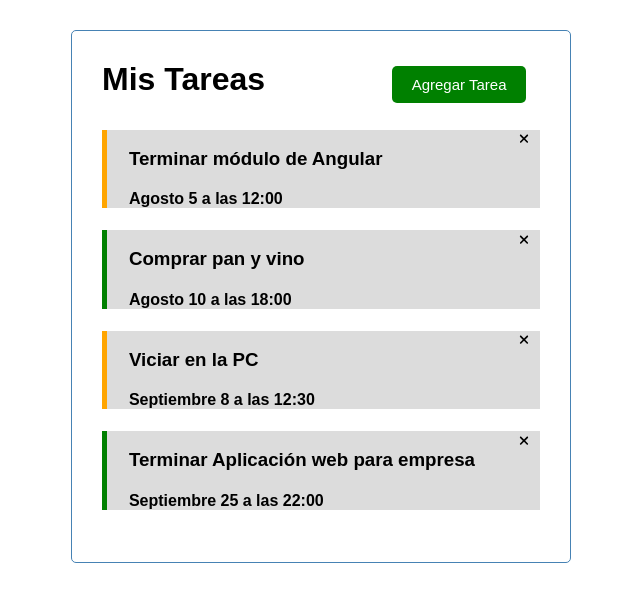
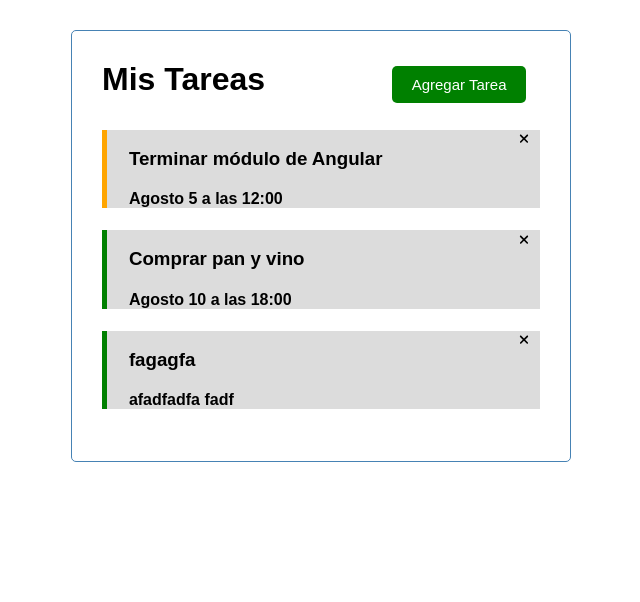
Before and after one commit to diegorus92/Task-list, an Angular app in the folder TaskList/: page / in a window 1280 px wide. Shown: the top 602 px of the page, without its empty margins (319-959 px from the left). Built offline with nearby package versions, Linux system fonts and the light colour scheme; data requests are answered from the project's data file.

Commit message:
implementado de get y put con json

```diff
--- a/TaskList/package.json
+++ b/TaskList/package.json
@@ -6,7 +6,8 @@
     "start": "ng serve",
     "build": "ng build",
     "watch": "ng build --watch --configuration development",
-    "test": "ng test"
+    "test": "ng test",
+    "server": "json-server --watch src/assets/db.json --port 3000"
   },
   "private": true,
   "dependencies": {
@@ -22,6 +23,7 @@
     "@fortawesome/fontawesome-svg-core": "^6.1.2",
     "@fortawesome/free-solid-svg-icons": "^6.1.2",
     "bootstrap": "^5.2.0",
+    "json-server": "^0.17.0",
     "rxjs": "~7.5.0",
     "tslib": "^2.3.0",
     "zone.js": "~0.11.4"
--- a/TaskList/src/app/app.module.ts
+++ b/TaskList/src/app/app.module.ts
@@ -8,6 +8,7 @@ import { TareaComponent } from './componentes/tarea/tarea.component';
 import { BotonAgregarComponent } from './componentes/boton-agregar/boton-agregar.component';
 import { ListaTareasComponent } from './componentes/lista-tareas/lista-tareas.component';
 import { FormularioTareaComponent } from './componentes/formulario-tarea/formulario-tarea.component';
+import { HttpClientModule } from '@angular/common/http';
 
 @NgModule({
   declarations: [
@@ -22,6 +23,7 @@ import { FormularioTareaComponent } from './componentes/formulario-tarea/formula
     FontAwesomeModule,
     FormsModule,
     ReactiveFormsModule,
+    HttpClientModule
   ],
   providers: [],
   bootstrap: [AppComponent]
--- a/TaskList/src/app/componentes/formulario-tarea/formulario-tarea.component.ts
+++ b/TaskList/src/app/componentes/formulario-tarea/formulario-tarea.component.ts
@@ -15,6 +15,8 @@ export class FormularioTareaComponent implements OnInit {
     private servicioTareas: TareaService,
     ) { }
 
+
+  tareaActual?: ITarea;
 
   formulario:FormGroup = this.formBuilder.group({
     descripcion: ['',[Validators.required]],
@@ -34,7 +36,7 @@ export class FormularioTareaComponent implements OnInit {
   }
 
   agregarTarea(tarea:ITarea){
-    this.servicioTareas.Tarea = tarea;
+    this.servicioTareas.agregarTarea(tarea).subscribe();
   }
 
   onEnviar(evento:Event):void{
--- a/TaskList/src/app/componentes/lista-tareas/lista-tareas.component.ts
+++ b/TaskList/src/app/componentes/lista-tareas/lista-tareas.component.ts
@@ -2,6 +2,7 @@ import { Component, OnInit } from '@angular/core';
 import { TAREAS } from '../../MockTareas';
 import { ITarea } from 'src/app/Interfaces/ITarea';
 import { TareaService } from "../../servicios/tarea.service";
+import { tap } from 'rxjs/operators';
 
 @Component({
   selector: 'app-lista-tareas',
@@ -10,21 +11,34 @@ import { TareaService } from "../../servicios/tarea.service";
 })
 export class ListaTareasComponent implements OnInit {
 
-  tareas:ITarea[] = [];
+  tareas:ITarea[] = []; //Almacena las tareas recuperadas de la DB mediante el TareaService
 
   constructor(private servicioTareas:TareaService) { }
 
+
   ngOnInit(): void {
-    this.getTareas();
+    //this.getTareas();
+
+    this.servicioTareas.getTareas()   //Se suscribe al obserbavle getTareas() que recupera asincronicamente
+                                      //las tareas de la DB
+    .subscribe((tareas) => {  //Dentro del subscribe, recupera las tareas de la DB y:
+      this.tareas = tareas;   //-las almacena en la lista tareas de esta clase...
+      this.servicioTareas.tareas = this.tareas; //-copia la lista tareas de esta clase a la lista tareas de la del servicio...
+      this.servicioTareas.recuperarTareas();//-ejectuta la funcion del servicio que actualiza la ListaTareas del mismo con el contenido de su lista tareas del mismo cargada en la linea anterior...
+      console.log("lista-tareas:",tareas);
+
+      this.servicioTareas.ListaTarea$.subscribe(tareas => this.servicioTareas.tareas = tareas);//-finalmente nos subscribimos a ListaTarea$ que nos actualiza asincronicamente los cambios en el listado de tareas
+                                      //Por si a caso en el subscribe volvemos a copiar las tareas de la lista tareas de esta clase a la lista tareas del servicio
+    })
   }
 
-  getTareas():void{
+  /*getTareas():void{
     this.tareas = this.servicioTareas.Tareas;
-  }
+  }*/
 
   modificarRecordatorio(tarea:ITarea):void{
     tarea.recordatorio = !tarea.recordatorio;
-    this.servicioTareas.modificarTarea(tarea);
+    this.servicioTareas.modificarTarea(tarea).subscribe();
   }
 
 
--- a/TaskList/src/app/componentes/tarea/tarea.component.ts
+++ b/TaskList/src/app/componentes/tarea/tarea.component.ts
@@ -29,6 +29,6 @@ export class TareaComponent implements OnInit {
   }
 
   eliminarTarea():void{
-    this.servicioTarea.removerTarea(this.tarea);
+
   }
 }
--- a/TaskList/src/app/servicios/tarea.service.ts
+++ b/TaskList/src/app/servicios/tarea.service.ts
@@ -1,27 +1,65 @@
 import { Injectable } from '@angular/core';
 import { ITarea } from '../Interfaces/ITarea';
 import { TAREAS } from '../MockTareas';
+import { HttpClient, HttpHeaders, HttpParamsOptions } from '@angular/common/http';
+import { Observable, BehaviorSubject } from 'rxjs';
+
+const HttpOptions = {
+  headers: new HttpHeaders({
+    contentType: 'application/json'
+  })
+};
 
 @Injectable({
   providedIn: 'root'
 })
 export class TareaService {
 
-  ListaTareas = TAREAS;
+  //ListaTareas = TAREAS;               //USADO PARA EL MockTareas.ts
 
-  constructor() { }
+  tareas:ITarea[] = []; //almacenara las tarear recuperadas de la DB
+  private ListaTareas = new BehaviorSubject<ITarea[]>([]); //contendrá las tareas actualizadas asincronicamente,
+                                                          //para que los demas componentes qeu necesiten hacerlo,
+                                                          //se suscriban a ella y se actualizen también
+  private apiUrl = "http://localhost:3000/tareas";
 
-  get Tareas(){
+  constructor(private http:HttpClient) { }
+
+  /*get Tareas(){                         //USADO PARA EL MockTareas.ts
     return this.ListaTareas;//TAREAS;
+  }*/
+
+  get ListaTarea$():Observable<ITarea[]>{ //devuelve asincronicamente mediante subscripción de los demás componentes a el contenido de la ListaTareas
+    return this.ListaTareas.asObservable();//De esta forma se comparte la información de ListaTareas con cualquier componente que se le subscriba
   }
 
-  set Tarea(tarea:ITarea){
+  getTareas():Observable<ITarea[]> { //devuelve asincronicamente las tareas contenidas en la DB
+    return this.http.get<ITarea[]>(this.apiUrl);
+  }
+
+  recuperarTareas():void{ //guarda el contenido de la lista "tareas" de esta clase en en la ListaTareas para tenerla actualizada
+    this.ListaTareas.next(this.tareas);
+  }
+
+  /*set Tarea(tarea:ITarea){                //USADO PARA EL MockTareas.ts
     this.generarId(tarea);
     this.ListaTareas.push(tarea);
     console.log('lista actualizada:',this.ListaTareas);
+  }*/
+
+
+  agregarTarea(tarea:ITarea):Observable<ITarea>{//agrega la nueva tarea en la lista tareas de la clase
+                                                //Agrega la tarea nueva a la ListaTareas
+                                                //Agrega la tarea nueva a la DB
+    //this.generarId(tarea); //Esto me genera error
+    this.tareas.push(tarea);
+    this.ListaTareas.next(this.tareas);
+    return this.http.post<ITarea>(this.apiUrl, tarea, HttpOptions);
   }
 
-  generarId(tarea:ITarea){
+
+
+  /*generarId(tarea:ITarea){
     if(this.ListaTareas.length > 0){
       let ultimoId:number = this.ListaTareas[this.ListaTareas.length-1].id as number;
       tarea.id = (ultimoId + 1);
@@ -29,13 +67,13 @@ export class TareaService {
     else{
       tarea.id = 1;
     }
-  }
+  }*/
 
-  buscarIndiceTarea(tarea:ITarea):number{
+  /*buscarIndiceTarea(tarea:ITarea):number{                 //USADO PARA EL MockTareas.ts
     return this.ListaTareas.findIndex(obj => obj.id == tarea.id)
-  }
+  }*/
 
-  modificarTarea(tarea:ITarea):void{
+  /*modificarTarea(tarea:ITarea):void{          //USADO PARA EL MockTareas.ts
     let indice:number = this.buscarIndiceTarea(tarea);
     if(indice > -1){
       this.ListaTareas[indice] = tarea;
@@ -44,14 +82,19 @@ export class TareaService {
     }
     else
       console.log("tarea no encontrada");
+  }*/
+
+  modificarTarea(tarea:ITarea):Observable<ITarea>{//Modifica de momento el estado de "recordatorio" de una tarea en la DB
+    let url = `${this.apiUrl}/${tarea.id}`;
+    return this.http.put<ITarea>(url, tarea, HttpOptions);
   }
 
-  removerTarea(tarea:ITarea):void{
+  /*removerTarea(tarea:ITarea):void{                    //USADO PARA EL MockTareas.ts
     let indice:number = this.buscarIndiceTarea(tarea);
     if(indice > -1){
       this.ListaTareas.splice(indice, 1);
     }
     else
       console.log("tarea no encontrada");
-  }
+  }*/
 }
--- /dev/null
+++ b/TaskList/src/assets/db.json
@@ -0,0 +1,22 @@
+{
+  "tareas": [
+    {
+      "id": 1,
+      "descripcion": "Terminar módulo de Angular",
+      "dia": "Agosto 5 a las 12:00",
+      "recordatorio": false
+    },
+    {
+      "id": 2,
+      "descripcion": "Comprar pan y vino",
+      "dia": "Agosto 10 a las 18:00",
+      "recordatorio": true
+    },
+    {
+      "descripcion": "fagagfa",
+      "dia": "afadfadfa fadf",
+      "recordatorio": true,
+      "id": 3
+    }
+  ]
+}
```
Also changed, not shown: TaskList/db.json (added, +19 -0 lines), 1 other file (tests, documents, lock files or other folders).
